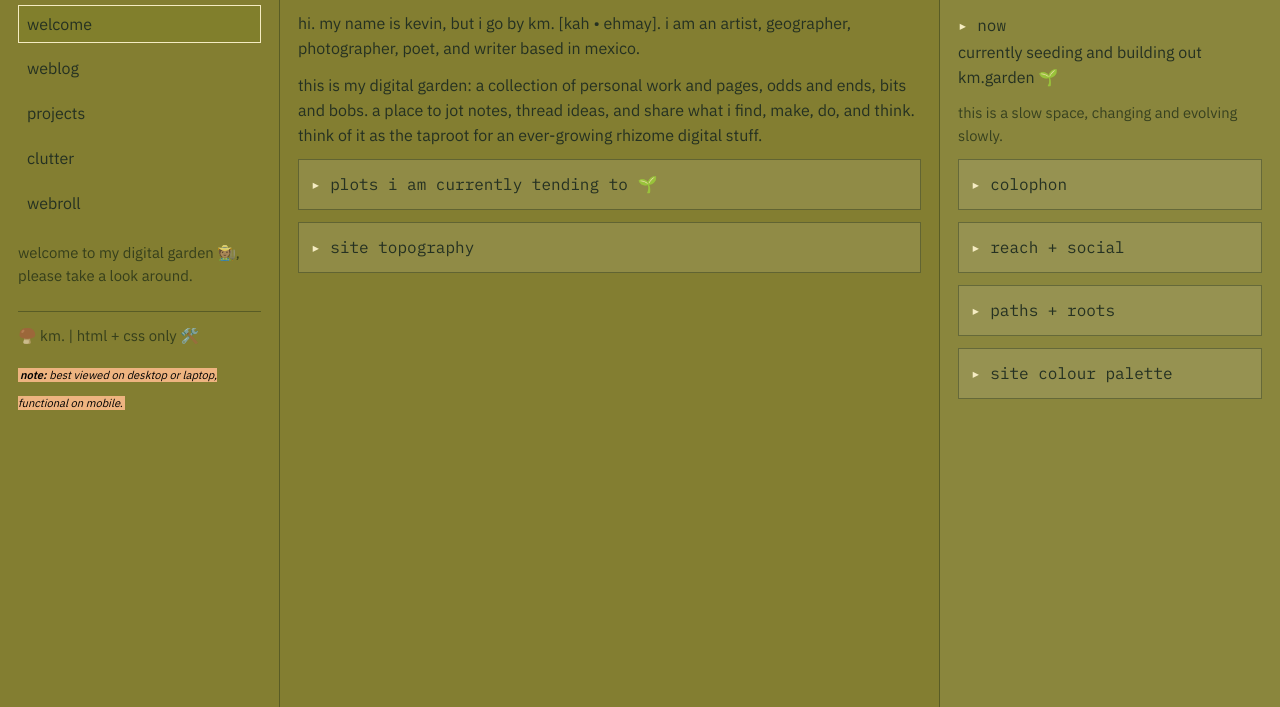
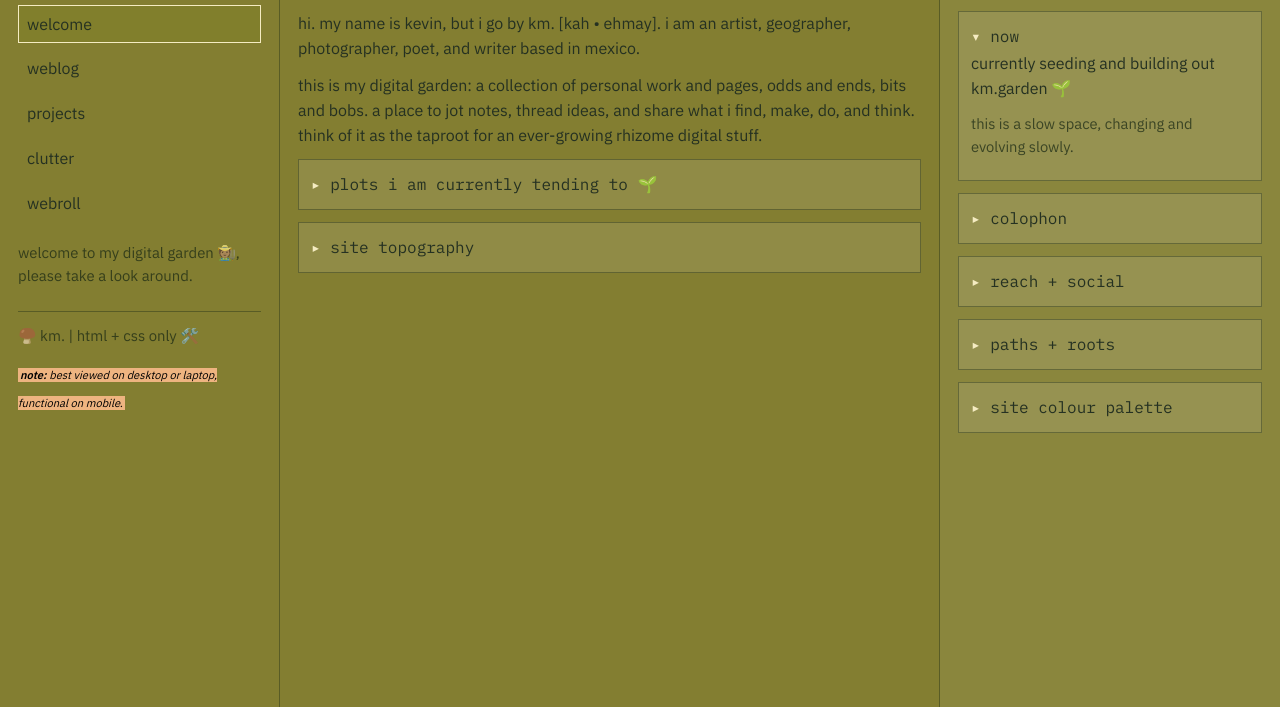
Before and after one commit to robotamerica/km-garden, a plain HTML site: page index.html in a window 1280 px wide. Shown: the part 93-800 px from the top of the page. Drawn offline with Linux system fonts and the light colour scheme; a web font is replaced by a local one.

```diff
--- a/index.html
+++ b/index.html
@@ -91,7 +91,7 @@
       </header>
 
       <div class="prose">
-        <detail open>
+        <details open>
           <summary>now</summary>
           <p>currently seeding and building out km.garden 🌱</p>
           <p class="small">this is a slow space, changing and evolving slowly.</p>
```
